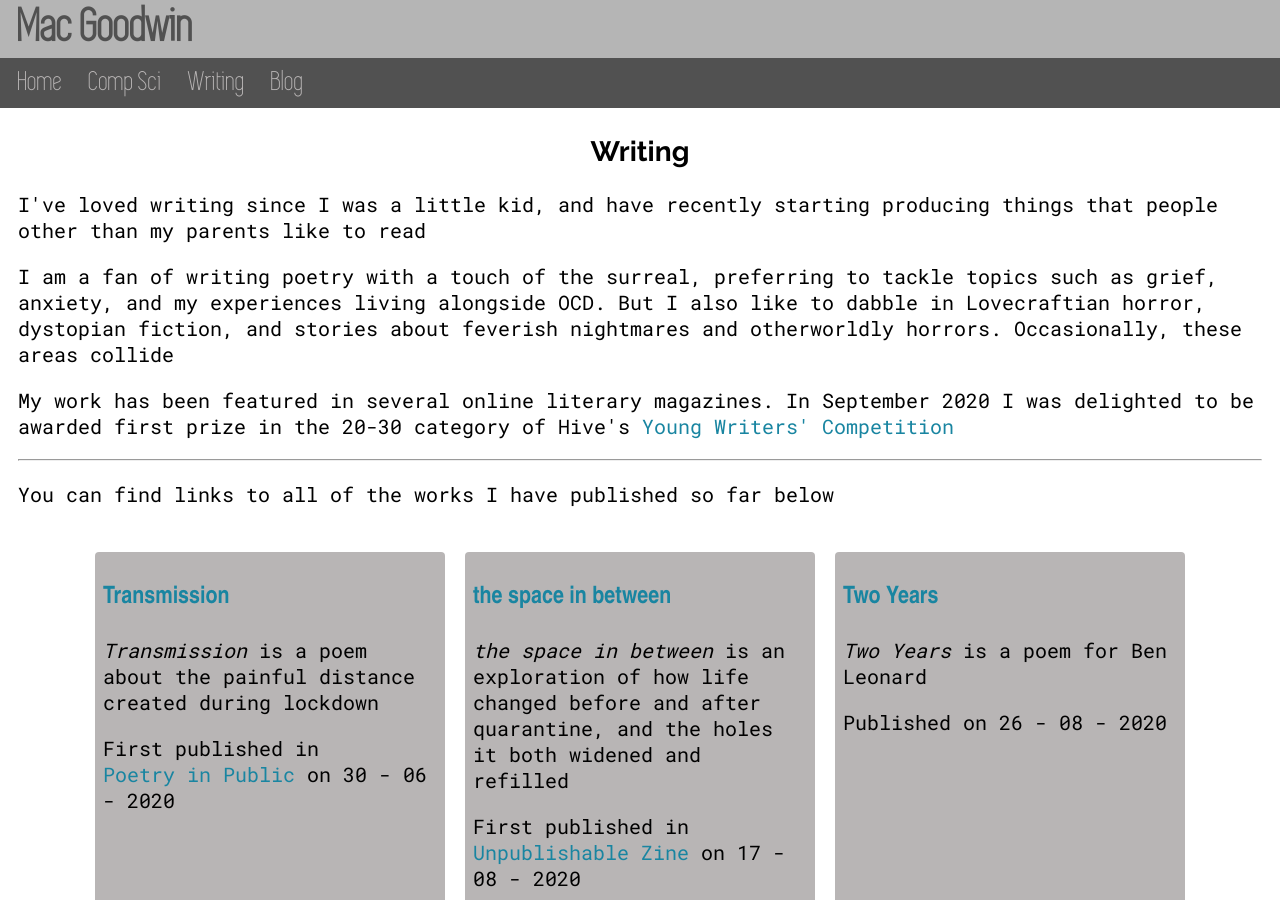
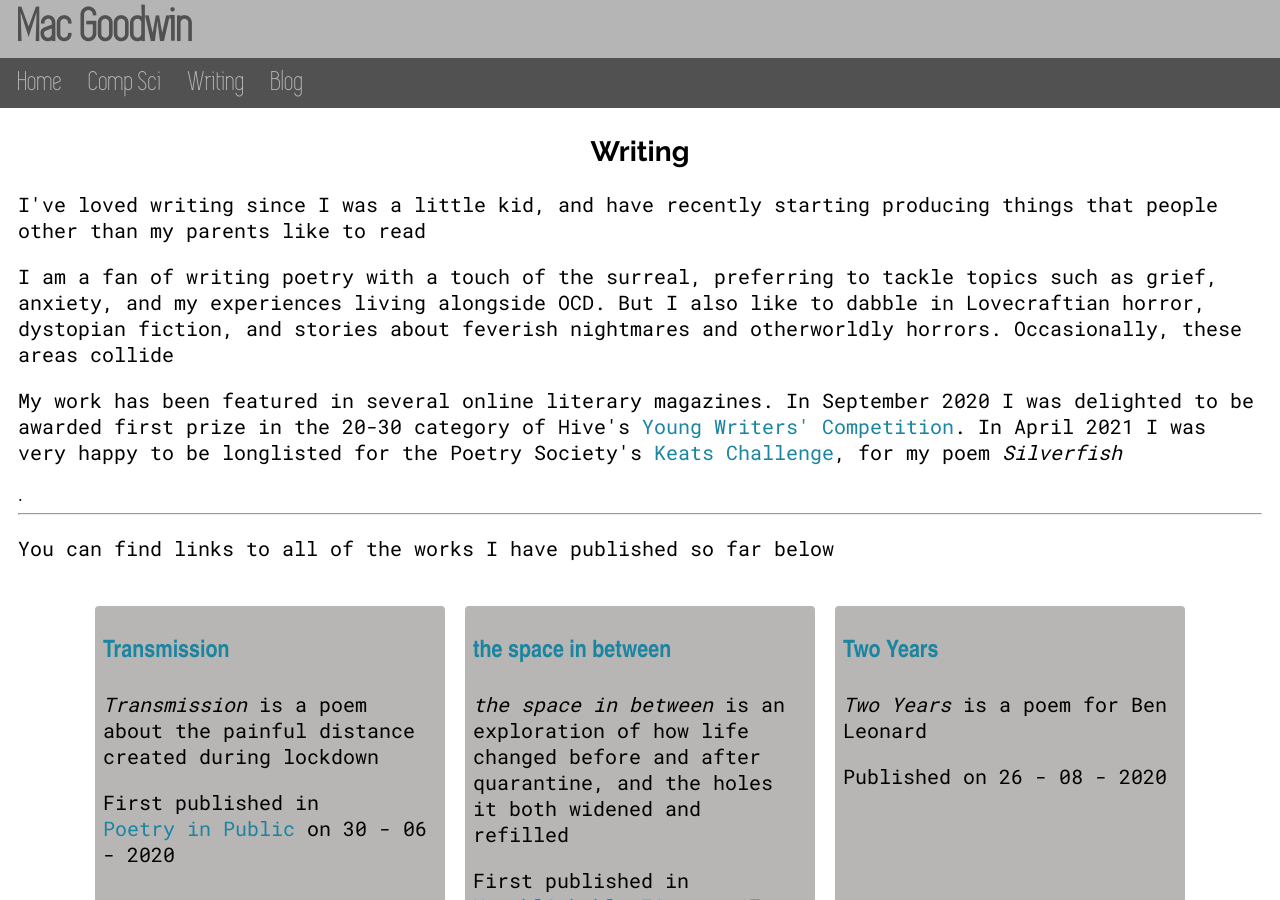
Before and after one commit to Twigonometry/mac-goodwin.com, a Jekyll site: the page built from mac-goodwin/writing/index.html, in a window 1280 px wide and 900 px high. Built offline with Jekyll 4.4.1, drawn with Linux system fonts in a browser that asks for light colours; some web fonts are replaced.

Commit message:
Keats result

```diff
--- a/mac-goodwin/writing/index.html
+++ b/mac-goodwin/writing/index.html
@@ -14,7 +14,7 @@ custom_font: https://fonts.googleapis.com/css2?family=Roboto+Mono&display=swap
 
 <p>I am a fan of writing poetry with a touch of the surreal, preferring to tackle topics such as grief, anxiety, and my experiences living alongside OCD. But I also like to dabble in Lovecraftian horror, dystopian fiction, and stories about feverish nightmares and otherworldly horrors. Occasionally, these areas collide</p>
 
-<p>My work has been featured in several online literary magazines. In September 2020 I was delighted to be awarded first prize in the 20-30 category of Hive's <a href="/writing/hive-2020.html">Young Writers' Competition</a></p>
+<p>My work has been featured in several online literary magazines. In September 2020 I was delighted to be awarded first prize in the 20-30 category of Hive's <a href="/writing/hive-2020.html">Young Writers' Competition</a>. In April 2021 I was very happy to be longlisted for the Poetry Society's <a href="https://ypn.poetrysociety.org.uk/workshop/the-weariness-the-fever-and-the-fret-writing-illness-health-and-john-keats/">Keats Challenge</a>, for my poem <i>Silverfish</i></p>.
 
 <hr>
 
```
